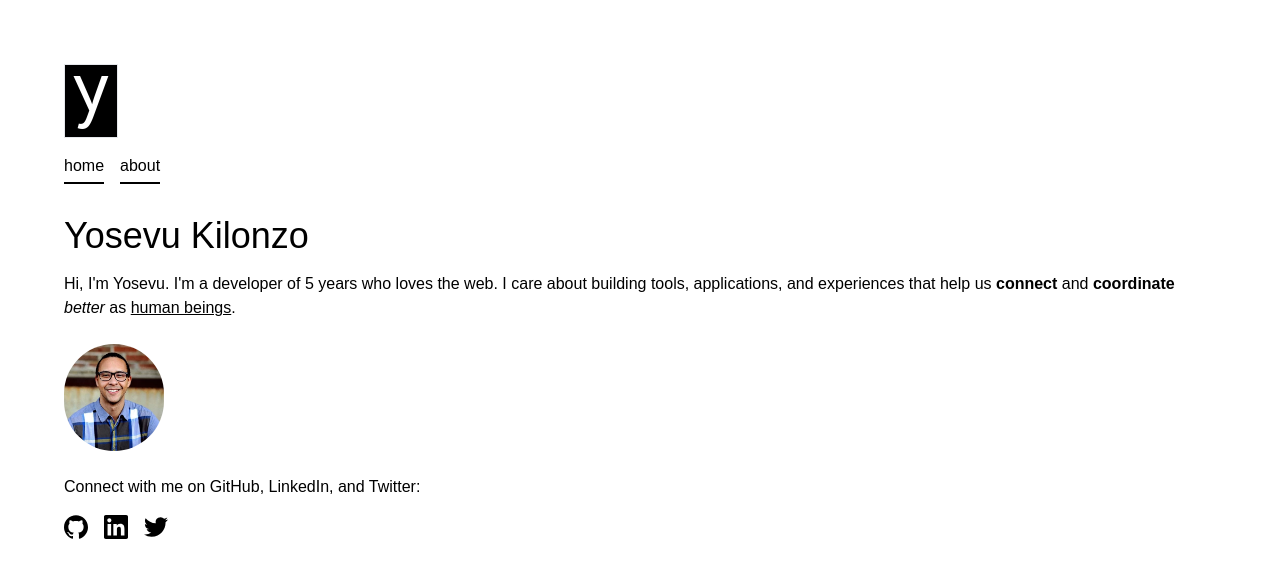
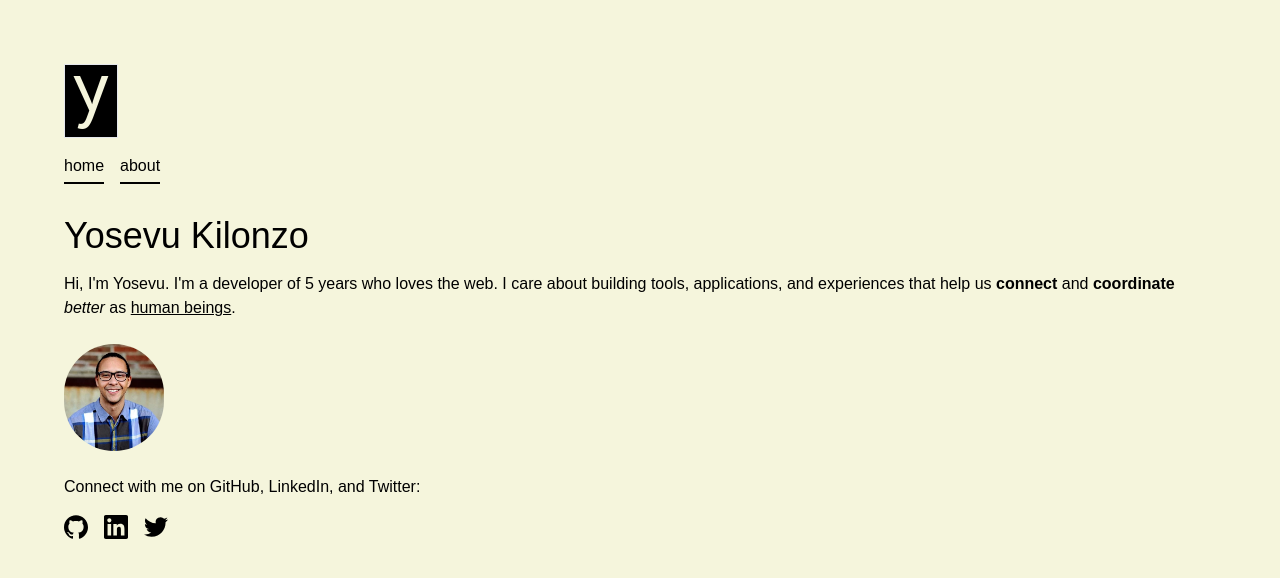
Before and after one commit to yosevu/yosevu.com, a Next.js app: page / in a window 1280 px wide. Shown: the top 578 px of the page. Built offline with nearby package versions, Linux system fonts and the light colour scheme.

Commit message:
feat: update colors

```diff
--- a/components/header.tsx
+++ b/components/header.tsx
@@ -25,7 +25,7 @@ export default function Header() {
     <header className="mb-8">
       <Link href="/">
         <span
-          className={`border mb-2 bg-black text-white inline-block font-sans text-7xl px-2 transition-transform origin-center duration-500 ${transformClasses}`}
+          className={`text-slight-brown border mb-2 bg-black inline-block font-sans text-7xl px-2 transition-transform origin-center duration-500 ${transformClasses}`}
           onClick={handleClick}
         >
           λ
--- a/pages/_document.tsx
+++ b/pages/_document.tsx
@@ -4,7 +4,7 @@ export default function Document() {
   return (
     <Html lang="en">
       <Head />
-      <body className="font-ubuntu">
+      <body className="font-ubuntu bg-slight-brown">
         <Main />
         <NextScript />
       </body>
--- a/tailwind.config.js
+++ b/tailwind.config.js
@@ -7,10 +7,16 @@ module.exports = {
   ],
   theme: {
     extend: {
+      backgroundColor: {
+        'slight-brown': '#F5F5DC',
+      },
       backgroundImage: {
         'gradient-radial': 'radial-gradient(var(--tw-gradient-stops))',
         'gradient-conic':
           'conic-gradient(from 180deg at 50% 50%, var(--tw-gradient-stops))',
+      },
+      colors: {
+        'slight-brown': '#F5F5DC',
       },
       fontFamily: {
         sans: ['Ubuntu', 'sans-serif'],
@@ -18,4 +24,4 @@ module.exports = {
     },
   },
   plugins: [],
-};
+}
```
Also changed, not shown: 1 other file (tests, documents, lock files or other folders).
